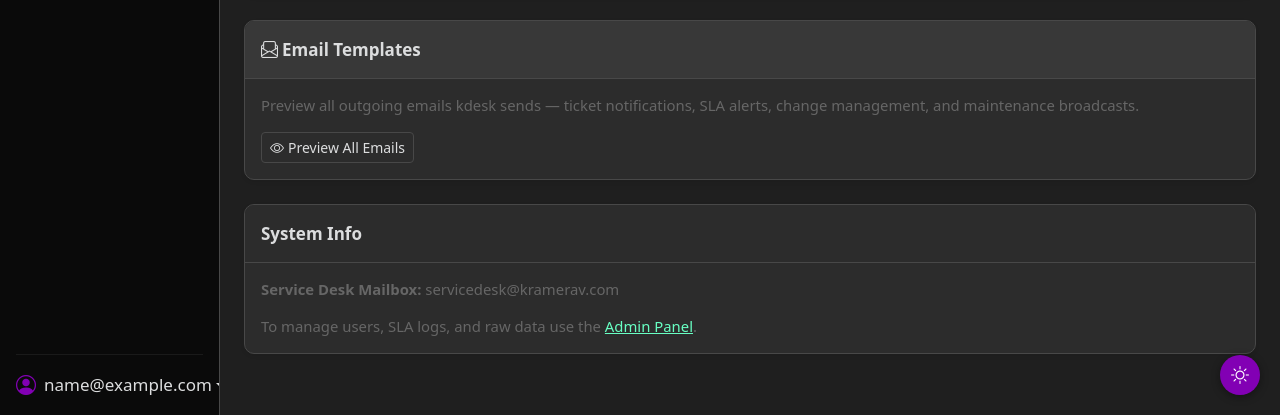
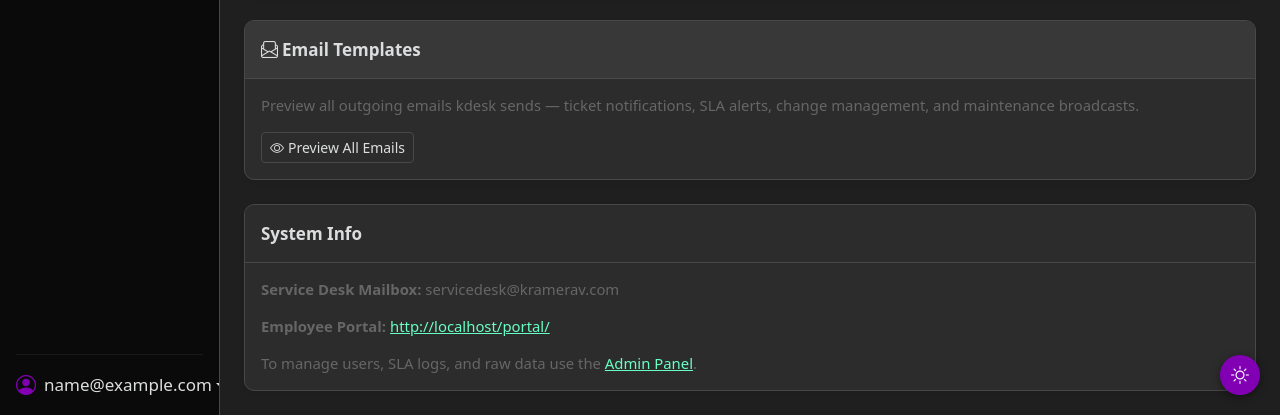
Before and after one commit to omricn/kdesk, a Django app: page /settings/ in a window 1280 px wide. Shown: the part 567-982 px from the top of the page. Run offline with Django 4.2, Linux system fonts and the light colour scheme; the visitor is signed in with stand-in values (Sample User, id 1); data that the repository does not hold is empty; parts of the project's set-up code (start-up, migrations or seed data) failed here and were passed over.

Commit message:
Show employee portal URL in Settings > System Info
Co-Authored-By: Claude Sonnet 4.6 <noreply@anthropic.com>

```diff
--- a/templates/settings.html
+++ b/templates/settings.html
@@ -83,6 +83,7 @@
   <div class="card-header bg-white fw-semibold">System Info</div>
   <div class="card-body small text-muted">
     <p><strong>Service Desk Mailbox:</strong> {{ servicedesk_email }}</p>
+    <p><strong>Employee Portal:</strong> <a href="{% url 'portal_dashboard' %}" target="_blank">{{ request.scheme }}://{{ request.get_host }}{% url 'portal_dashboard' %}</a></p>
     <p class="mb-0">To manage users, SLA logs, and raw data use the <a href="/admin/" target="_blank">Admin Panel</a>.</p>
   </div>
 </div>
```
